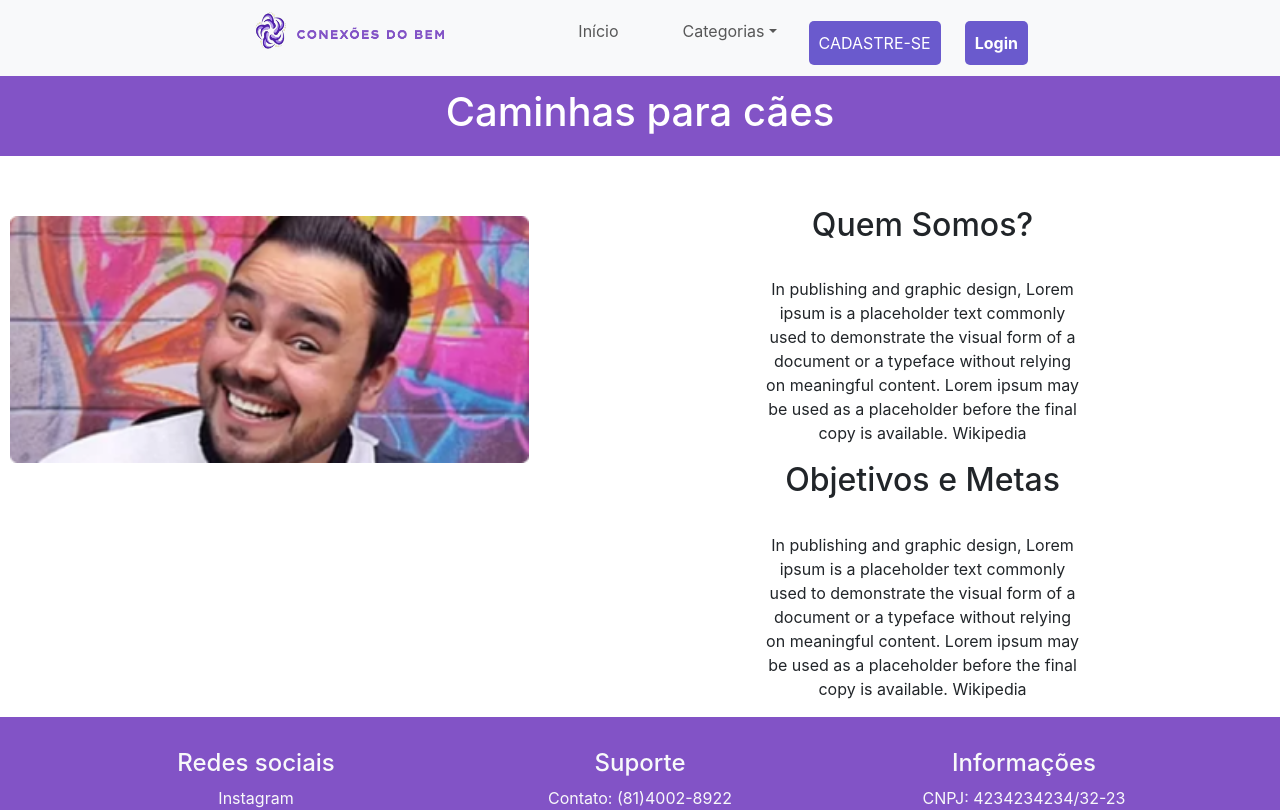
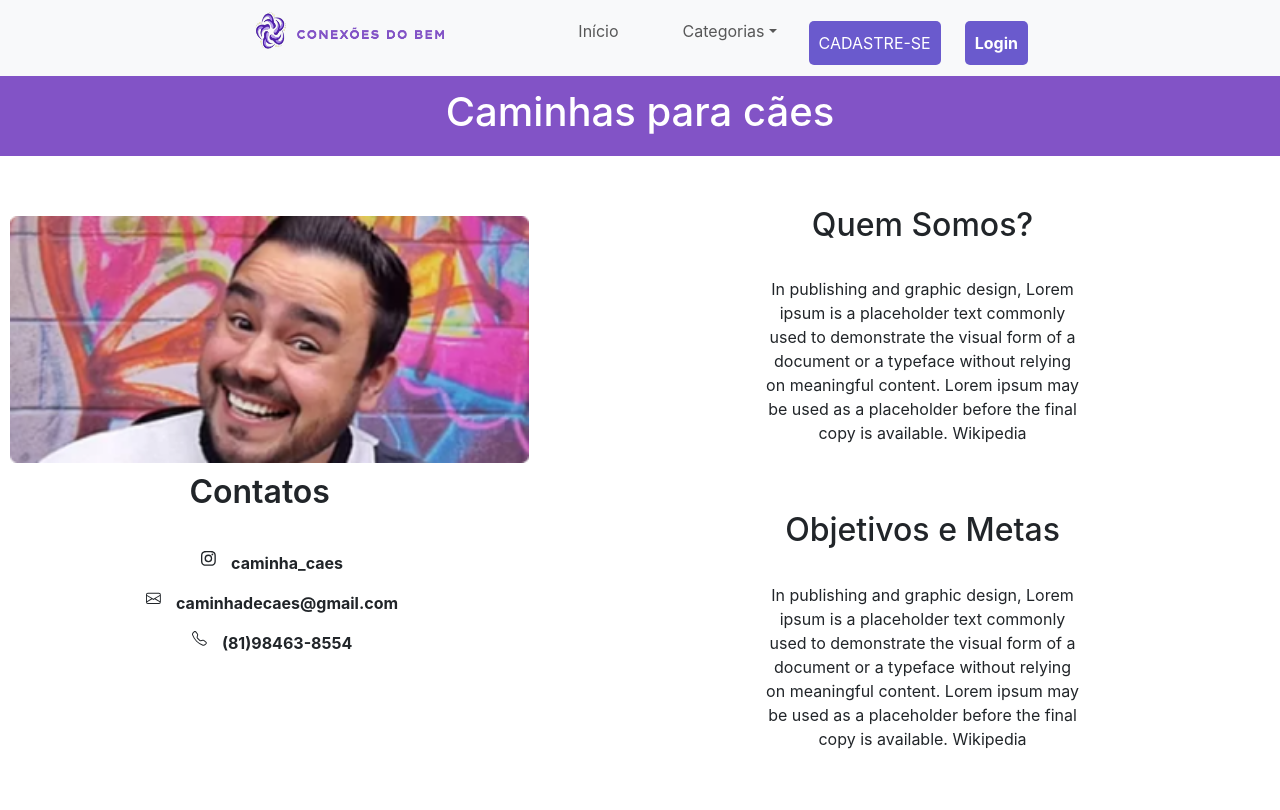
Before and after one commit to andrefilipe1310/conexoes-do-bem, a React (Create React App) app: page /ong in a window 1280 px wide. Shown: the top 810 px of the page. Built offline with nearby package versions, Linux system fonts and the light colour scheme.

Commit message:
Add files via upload

```diff
--- a/src/pages/paginaONG/PaginaONG.css
+++ b/src/pages/paginaONG/PaginaONG.css
@@ -29,6 +29,7 @@
 }
 
 .areaTextoQuemSomos{
+    margin-bottom: 50px;
     margin-top: 25px;
     width: 50%;
 }
@@ -40,3 +41,30 @@
 Footer{
     height:auto ;
 }
+.icones{
+    margin-top: 40px;
+}
+
+.icones div{
+
+    display: flex;
+
+    justify-content: center;
+    margin-left: 25px;
+
+}
+
+.contatos h3{
+    font-size: 2rem;
+    font-weight: 600;
+}
+
+svg {
+    margin-right: 15px;
+    width: 3%;
+    height: 3%;
+}
+
+.icones p{
+    font-weight: bold;
+}
--- a/src/pages/paginaONG/PaginaONG.js
+++ b/src/pages/paginaONG/PaginaONG.js
@@ -3,7 +3,7 @@
 import NavBar from "../../components/navbar/NavBar";
 import imgBackground from "../../assets/images/img-card.png"
 import Footer from "../../components/footer/Footer";
-const PaginaONG = ({ title, imageUrl }) => {
+const PaginaONG = ({ title, imageUrl,phone,instagram,email,quemSomos,objetivos }) => {
 
     return (
         <div className="pagina-ONG">
@@ -18,6 +18,38 @@
 
                 <div className="esquerda col-5">
                     <img className="imagemONG" src={imageUrl || imgBackground} alt="Card background" />
+
+                    <div className="contatos">
+                    <h3>
+                        Contatos
+                    </h3>
+    <div className="icones">
+
+        <div class="instagram">
+            <svg xmlns="http://www.w3.org/2000/svg" fill="currentColor" class="bi bi-instagram" viewBox="0 0 16 16">
+              <path d="M8 0C5.829 0 5.556.01 4.703.048 3.85.088 3.269.222 2.76.42a3.9 3.9 0 0 0-1.417.923A3.9 3.9 0 0 0 .42 2.76C.222 3.268.087 3.85.048 4.7.01 5.555 0 5.827 0 8.001c0 2.172.01 2.444.048 3.297.04.852.174 1.433.372 1.942.205.526.478.972.923 1.417.444.445.89.719 1.416.923.51.198 1.09.333 1.942.372C5.555 15.99 5.827 16 8 16s2.444-.01 3.298-.048c.851-.04 1.434-.174 1.943-.372a3.9 3.9 0 0 0 1.416-.923c.445-.445.718-.891.923-1.417.197-.509.332-1.09.372-1.942C15.99 10.445 16 10.173 16 8s-.01-2.445-.048-3.299c-.04-.851-.175-1.433-.372-1.941a3.9 3.9 0 0 0-.923-1.417A3.9 3.9 0 0 0 13.24.42c-.51-.198-1.092-.333-1.943-.372C10.443.01 10.172 0 7.998 0zm-.717 1.442h.718c2.136 0 2.389.007 3.232.046.78.035 1.204.166 1.486.275.373.145.64.319.92.599s.453.546.598.92c.11.281.24.705.275 1.485.039.843.047 1.096.047 3.231s-.008 2.389-.047 3.232c-.035.78-.166 1.203-.275 1.485a2.5 2.5 0 0 1-.599.919c-.28.28-.546.453-.92.598-.28.11-.704.24-1.485.276-.843.038-1.096.047-3.232.047s-2.39-.009-3.233-.047c-.78-.036-1.203-.166-1.485-.276a2.5 2.5 0 0 1-.92-.598 2.5 2.5 0 0 1-.6-.92c-.109-.281-.24-.705-.275-1.485-.038-.843-.046-1.096-.046-3.233s.008-2.388.046-3.231c.036-.78.166-1.204.276-1.486.145-.373.319-.64.599-.92s.546-.453.92-.598c.282-.11.705-.24 1.485-.276.738-.034 1.024-.044 2.515-.045zm4.988 1.328a.96.96 0 1 0 0 1.92.96.96 0 0 0 0-1.92m-4.27 1.122a4.109 4.109 0 1 0 0 8.217 4.109 4.109 0 0 0 0-8.217m0 1.441a2.667 2.667 0 1 1 0 5.334 2.667 2.667 0 0 1 0-5.334"/>
+            </svg>
+            <p>{instagram||"caminha_caes"} </p>
+        </div>
+
+        <div className="email">
+            <svg xmlns="http://www.w3.org/2000/svg" fill="currentColor" class="bi bi-envelope" viewBox="0 0 16 16">
+              <path d="M0 4a2 2 0 0 1 2-2h12a2 2 0 0 1 2 2v8a2 2 0 0 1-2 2H2a2 2 0 0 1-2-2zm2-1a1 1 0 0 0-1 1v.217l7 4.2 7-4.2V4a1 1 0 0 0-1-1zm13 2.383-4.708 2.825L15 11.105zm-.034 6.876-5.64-3.471L8 9.583l-1.326-.795-5.64 3.47A1 1 0 0 0 2 13h12a1 1 0 0 0 .966-.741M1 11.105l4.708-2.897L1 5.383z"/>
+            </svg>
+            <p>{email||"caminhadecaes@gmail.com"}</p>
+        </div>
+        <div className="telefone">
+            <svg xmlns="http://www.w3.org/2000/svg"  fill="currentColor" class="bi bi-telephone" viewBox="0 0 16 16">
+              <path d="M3.654 1.328a.678.678 0 0 0-1.015-.063L1.605 2.3c-.483.484-.661 1.169-.45 1.77a17.6 17.6 0 0 0 4.168 6.608 17.6 17.6 0 0 0 6.608 4.168c.601.211 1.286.033 1.77-.45l1.034-1.034a.678.678 0 0 0-.063-1.015l-2.307-1.794a.68.68 0 0 0-.58-.122l-2.19.547a1.75 1.75 0 0 1-1.657-.459L5.482 8.062a1.75 1.75 0 0 1-.46-1.657l.548-2.19a.68.68 0 0 0-.122-.58zM1.884.511a1.745 1.745 0 0 1 2.612.163L6.29 2.98c.329.423.445.974.315 1.494l-.547 2.19a.68.68 0 0 0 .178.643l2.457 2.457a.68.68 0 0 0 .644.178l2.189-.547a1.75 1.75 0 0 1 1.494.315l2.306 1.794c.829.645.905 1.87.163 2.611l-1.034 1.034c-.74.74-1.846 1.065-2.877.702a18.6 18.6 0 0 1-7.01-4.42 18.6 18.6 0 0 1-4.42-7.009c-.362-1.03-.037-2.137.703-2.877z"/>
+            </svg>
+            <p>{phone||"(81)98463-8554"}</p>
+        </div>
+    </div>
+                    <p>
+
+                    </p>
+                    </div>
+
                 </div>
                 <div className="direita col-6">
                     <h2>
@@ -26,24 +58,24 @@
                     <div className="areaTextoQuemSomos">
 
                         <p>
-                        In publishing and graphic design, Lorem ipsum is a placeholder text commonly used to demonstrate the visual form of a document or a typeface without relying on meaningful content. Lorem ipsum may be used as a placeholder before the final copy is available. Wikipedia
+                            {quemSomos||"In publishing and graphic design, Lorem ipsum is a placeholder text commonly used to demonstrate the visual form of a document or a typeface without relying on meaningful content. Lorem ipsum may be used as a placeholder before the final copy is available. Wikipedia"}
                         </p>
                     </div>
 
                     <h2>
-                    Objetivos e Metas
+                        Objetivos e Metas
 
                     </h2>
                     <div className="areaTextoQuemSomos">
 
                         <p>
-                        In publishing and graphic design, Lorem ipsum is a placeholder text commonly used to demonstrate the visual form of a document or a typeface without relying on meaningful content. Lorem ipsum may be used as a placeholder before the final copy is available. Wikipedia
+                           {objetivos||" In publishing and graphic design, Lorem ipsum is a placeholder text commonly used to demonstrate the visual form of a document or a typeface without relying on meaningful content. Lorem ipsum may be used as a placeholder before the final copy is available. Wikipedia"}
                         </p>
                     </div>
                 </div>
             </div>
 
-            <Footer/>
+            <Footer />
         </div>
     );
 };
```
